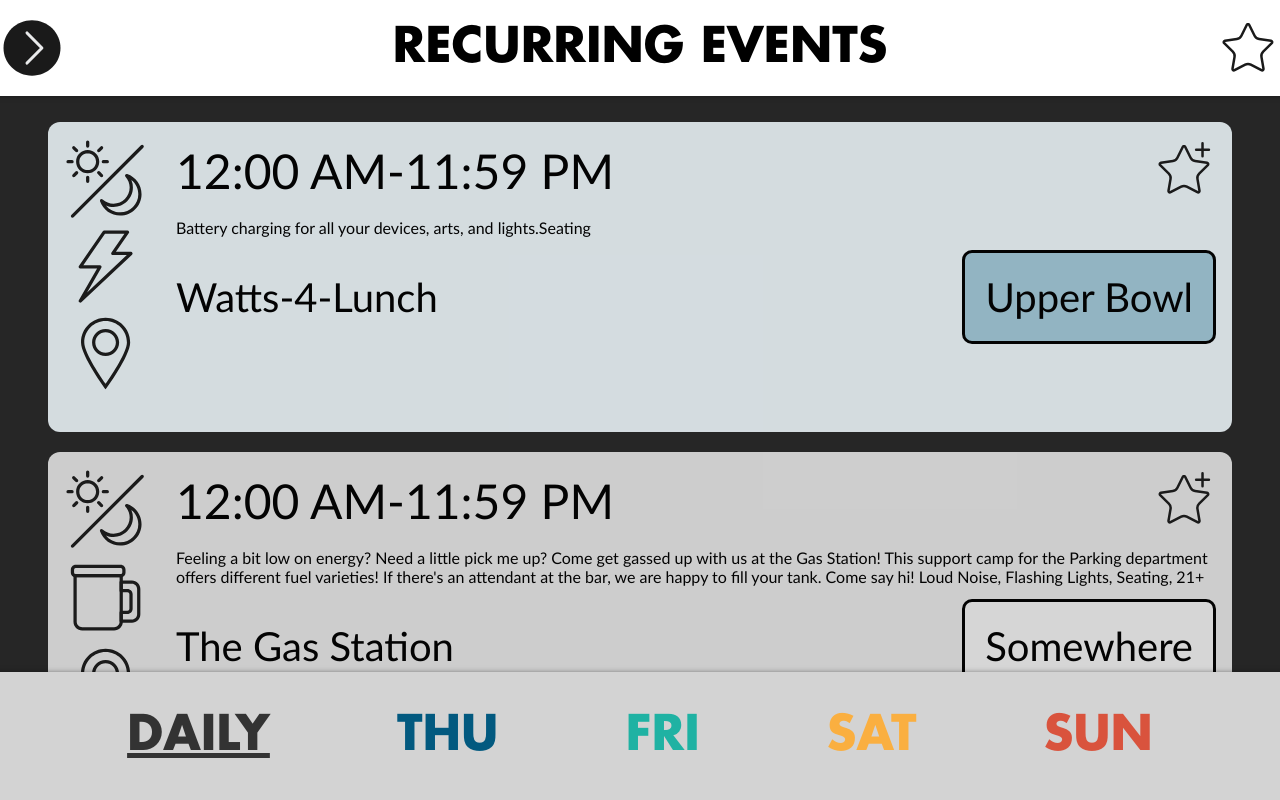
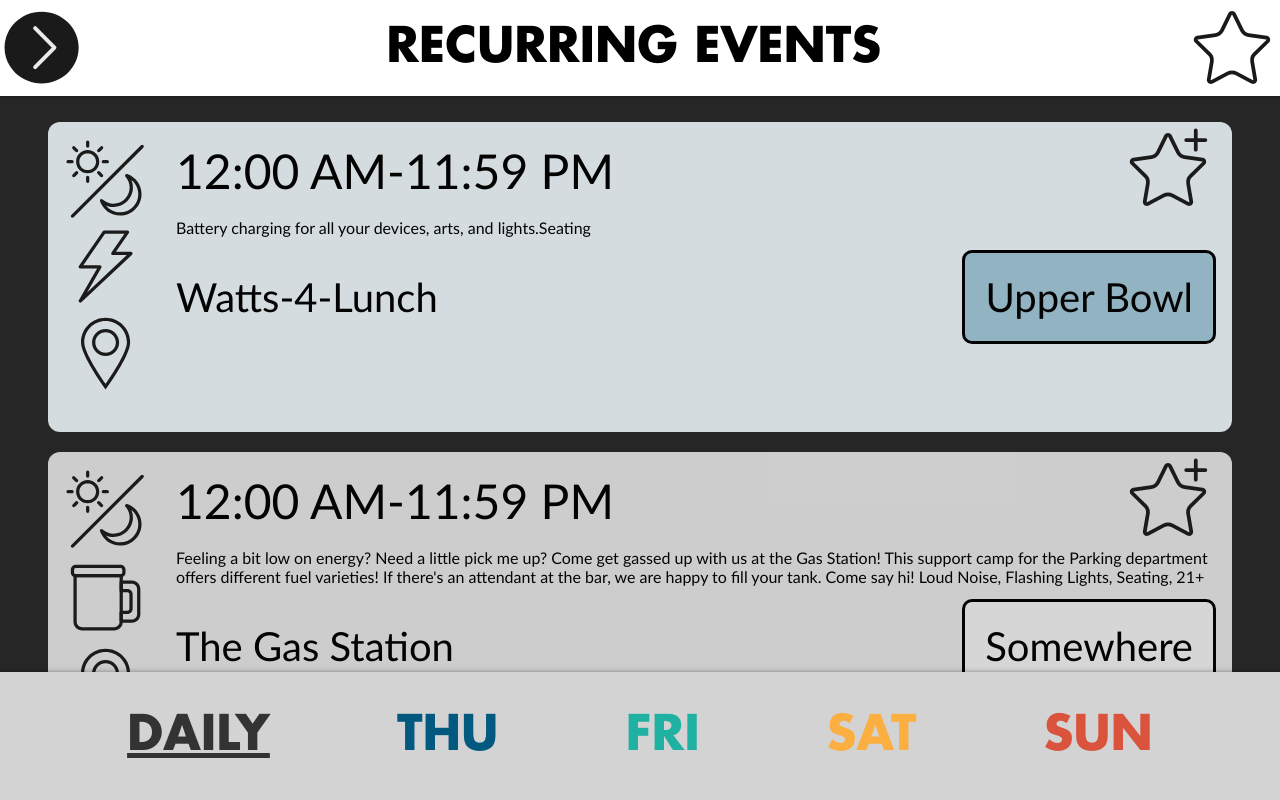
Before and after one commit to WWW-Wizards/SOAK-WWW, a React (Vite) app: page / in a window 1280 px wide. Shown: the top 800 px of the page. Built offline with nearby package versions, Linux system fonts and the light colour scheme.

Commit message:
Updated header icon sizes

```diff
--- a/src/components/details/EventTile.scss
+++ b/src/components/details/EventTile.scss
@@ -42,6 +42,10 @@
 
   &-title-left {
     font-size: 3em;
+  }
+
+  &-fav {
+    font-size: 1.5rem;
   }
 
   &-footer {
--- a/src/components/details/FavIcon.jsx
+++ b/src/components/details/FavIcon.jsx
@@ -9,9 +9,15 @@ function FavIcon({ event }) {
   return (
     <div>
       {handleFavoriteDisplay(event.id) ? (
-        <Saved onClick={() => handleToggleFavorited(event.id)} />
+        <Saved
+          className="event-details-fav"
+          onClick={() => handleToggleFavorited(event.id)}
+        />
       ) : (
-        <Save onClick={() => handleToggleFavorited(event.id)} />
+        <Save
+          className="event-details-fav"
+          onClick={() => handleToggleFavorited(event.id)}
+        />
       )}
     </div>
   );
--- a/src/components/header/Menu.scss
+++ b/src/components/header/Menu.scss
@@ -32,14 +32,14 @@
   }
 
   &-accordion-svg {
-    font-size: 1rem;
+    font-size: 1.3rem;
     transition: transform 0.3s ease;
   }
 
   &-favorites-svg {
     width: 1em;
     height: 1em;
-    font-size: 4rem;
+    font-size: 6rem;
     fill: none;
     stroke: currentColor;
     stroke-width: 2;
```
